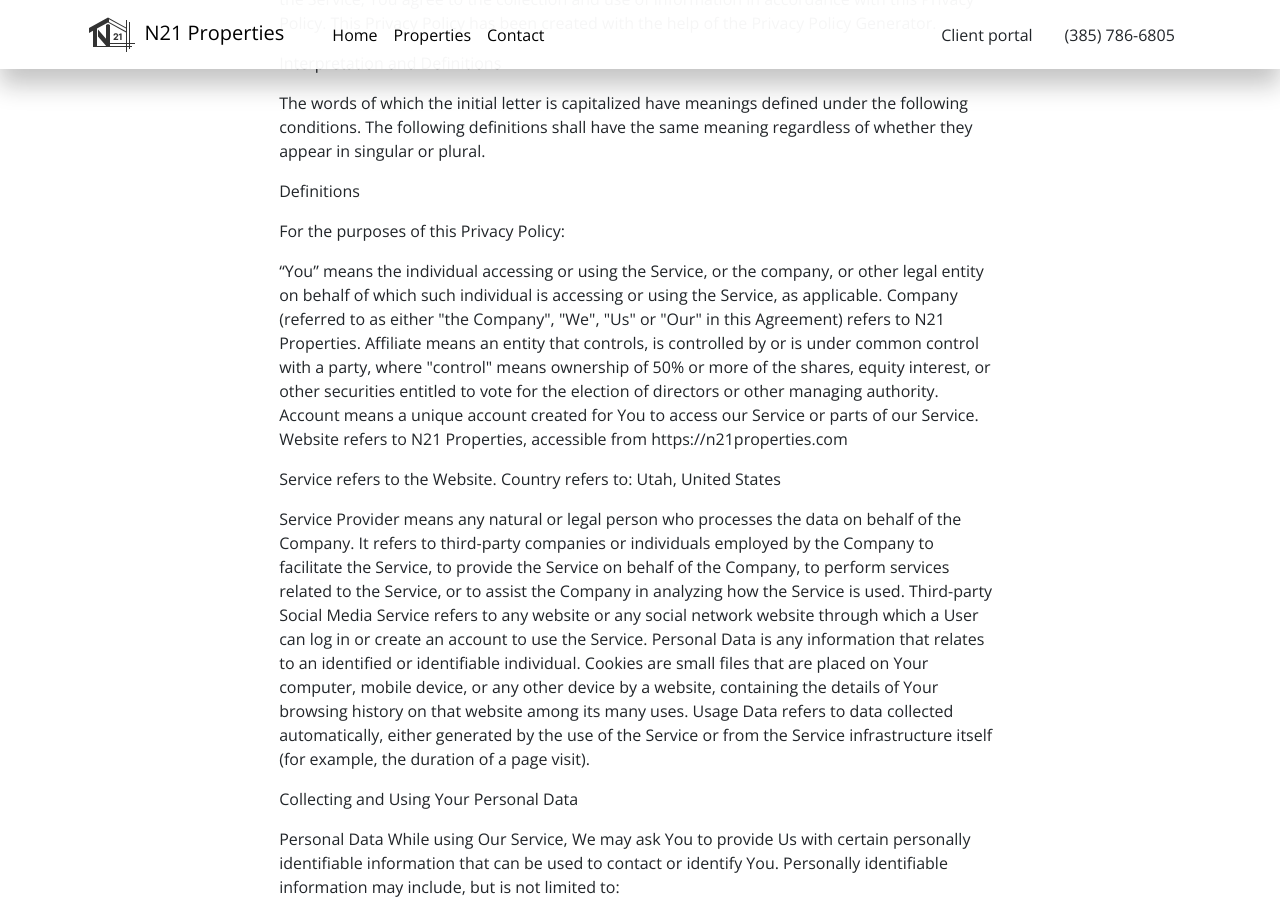
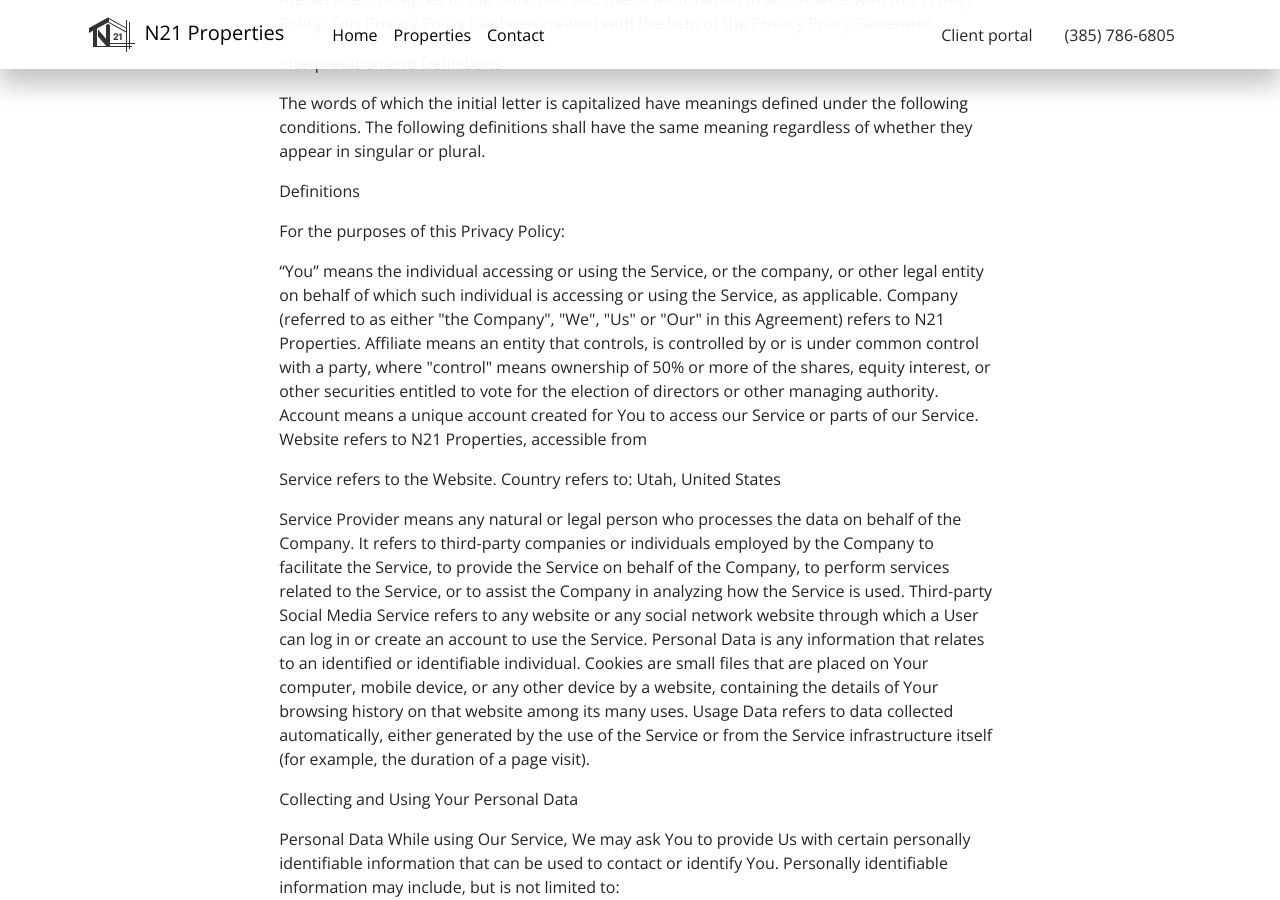
Before and after one commit to naccrat/n21properties, a Jekyll site: the page built from privacy-policy.html, in a window 1280 px wide and 900 px high, scrolled down 424 px. Built offline with Jekyll 4.4.1, drawn with Linux system fonts in a browser that asks for light colours; part of the change alters nothing that is shown; some of the changed text lies outside the part shown.

Commit message:
config update

```diff
--- a/_config.yml
+++ b/_config.yml
@@ -1,4 +1,4 @@
-url: https://n21properties.com
+url:
 
 collections:
   properties:
```
